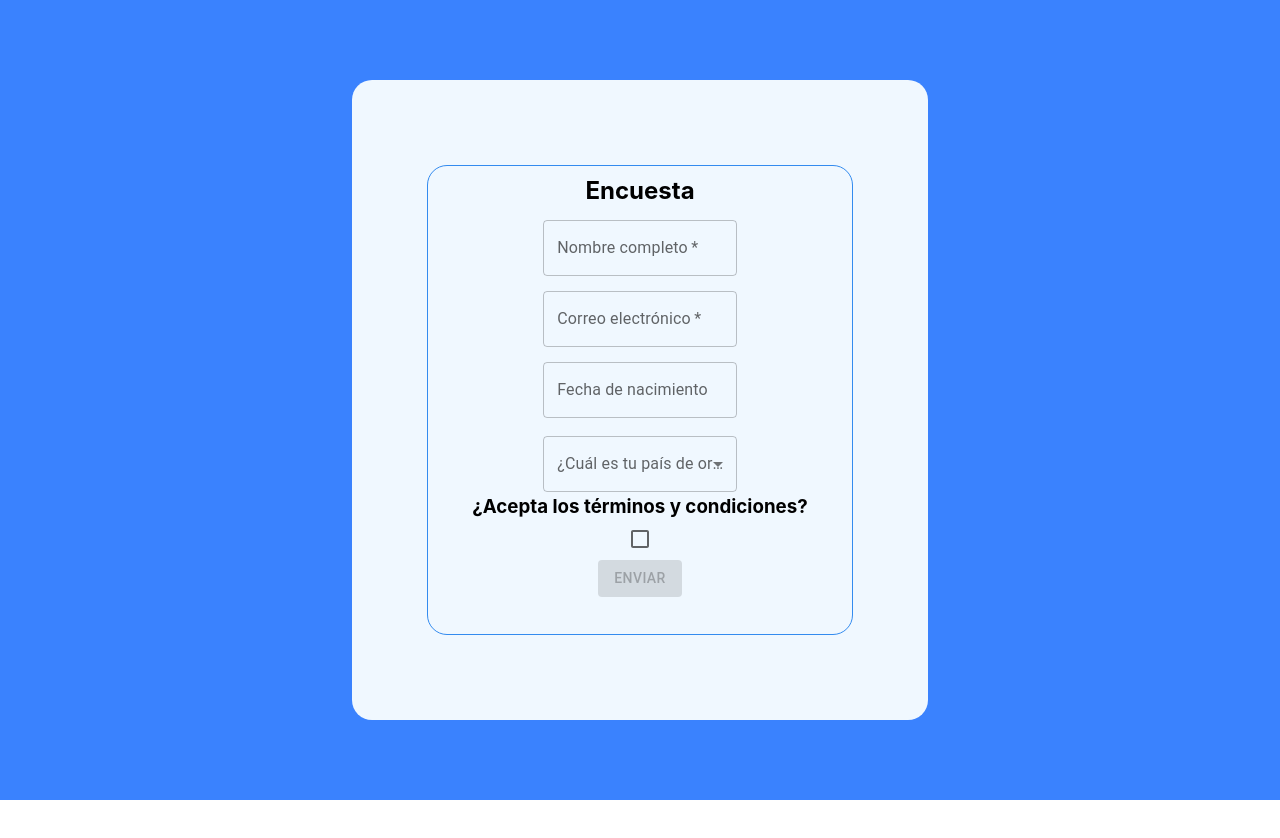
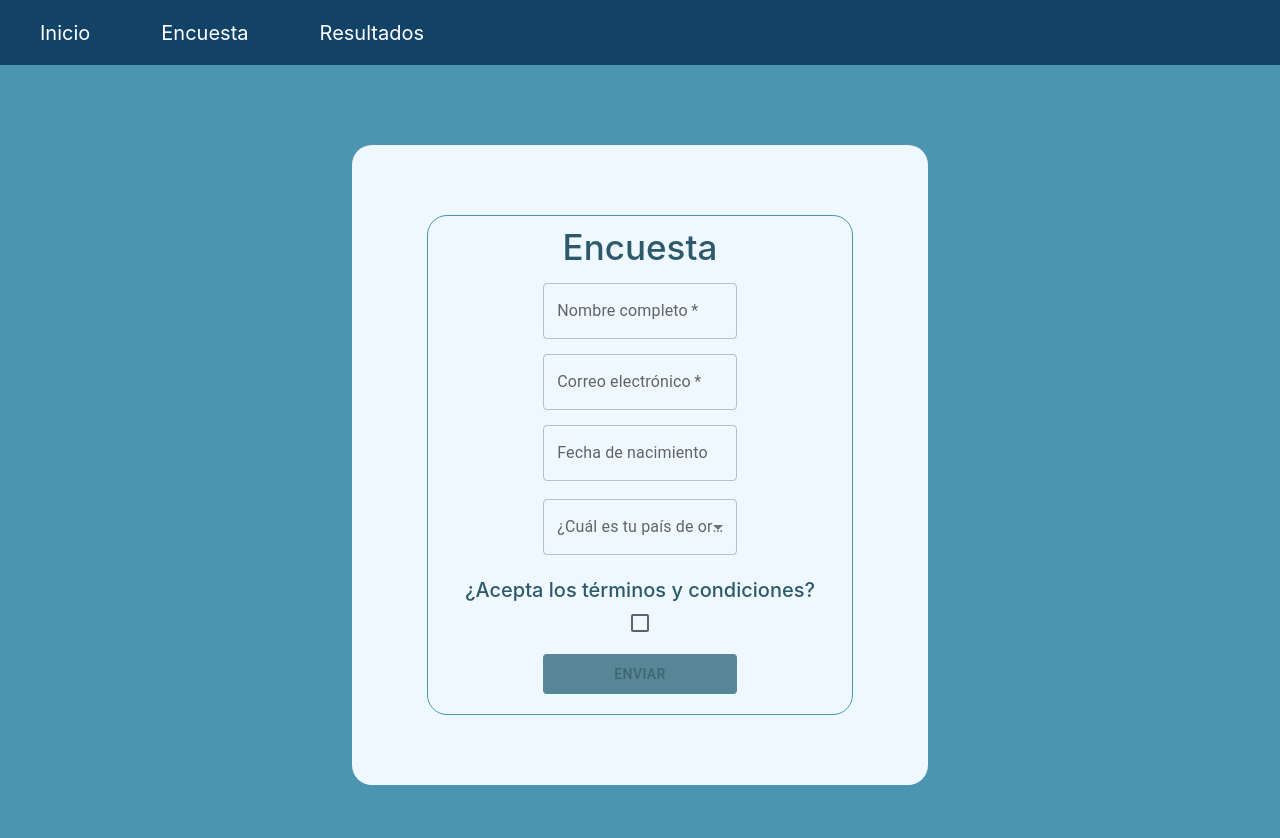
Before and after one commit to LautaroLesni/encuestas-app, a React (Create React App) app: page /encuesta in a window 1280 px wide. Shown: the top 838 px of the page. Before the commit the page ends 800 px from the top, so only its background shows below. Built offline with nearby package versions, Linux system fonts and the light colour scheme.

Commit message:
add basic styles and navbar to every component

```diff
--- a/src/components/Encuestas.jsx
+++ b/src/components/Encuestas.jsx
@@ -2,6 +2,7 @@ import React from "react";
 import { onGetEncuesta } from "../firebase/firebase-config";
 import { useState, useEffect } from "react";
 import s from './Encuestas.module.css'
+import { Link } from "react-router-dom";
 
 
 const Encuestas = () => {
@@ -24,6 +25,12 @@ const Encuestas = () => {
 
     return (
         <div className={s.outterDIV}>
+            {!encuestas ? <h1>Loading...</h1> : encuestas.length < 1 ?
+            <div className={s.sinEncuestas}>
+                <h1>No se encontraron resultados de la encuesta, presiona el botón para crear una</h1>
+                <Link to='/encuesta'>Realizar encuesta</Link>
+                </div>
+                :
                 <div className={s.tablecontainer}>
                     <table>
                         <thead><tr>
@@ -35,7 +42,7 @@ const Encuestas = () => {
                         </tr>
                         </thead>
                         <tbody>
-                {encuestas.length > 0 ?  encuestas?.map(encuesta => (
+                            {encuestas.length > 0 && encuestas?.map(encuesta => (
                                 <tr key={encuesta.id}>
                                     <td>{encuesta.full_name}</td>
                                     <td>{encuesta.email}</td>
@@ -43,10 +50,11 @@ const Encuestas = () => {
                                     <td>{encuesta.country_of_origin}</td>
                                     <td>{encuesta.terms_and_conditions ? 'Aceptado' : 'Rechazado'}</td>
                                 </tr>
-            )) : !encuestas ? <h1>Loading...</h1> : <h1>No hay encuestas cargadas en la base de datos, para poder crearlas presiona este botón</h1>}
+                            ))}
                         </tbody>
                     </table>
-        </div>
+                </div>}
+
         </div>
     )
 }
--- a/src/components/Encuestas.module.css
+++ b/src/components/Encuestas.module.css
@@ -48,3 +48,14 @@
   form * {
     font-size: 28px;
   }
+  .sinEncuestas h1{
+    color: white;
+    margin:20px
+  }
+  .sinEncuestas a{
+    background-color: rgb(5, 62, 90);
+    padding: 15px;
+    color: white;
+    border-radius: 10px;
+    text-decoration: none;
+  }
--- a/src/components/Form.jsx
+++ b/src/components/Form.jsx
@@ -178,7 +178,7 @@ const Form = () => {
                             case 'checkbox':
                                 return (
                                     <div key={form.label}>
-                                        <h3>{form.label}</h3>
+                                        <h3 className={s.terms_and_conditions}>{form.label}</h3>
                                         <Checkbox
                                             name="terms_and_conditions"
                                             checked={input.terms_and_conditions}
@@ -190,7 +190,7 @@ const Form = () => {
                             case 'submit':
                                 return (
                                     <div key={form.label}>
-                                        <Button onClick={handleSubmit} variant="contained" disabled={input.terms_and_conditions ? false : true}>{form.label}</Button>
+                                        <Button style={{width:'48%', height:'40px', backgroundColor:'#578797', margin:'10px'}} onClick={handleSubmit} variant="contained" disabled={input.terms_and_conditions ? false : true}>{form.label}</Button>
                                         <h2>{form.name}</h2>
                                     </div>
                                 )
--- a/src/components/Form.module.css
+++ b/src/components/Form.module.css
@@ -1,5 +1,5 @@
 .outterDIV{
-    background-color: rgb(58, 130, 254);
+    background-color: #4c95b0;
     width: 100%;
     height: 100vh;
     display:flex;
@@ -16,9 +16,25 @@
     border-radius: 20px;
 }
 .formDIV{
+    display: flex;
+    flex-direction: column;
+    justify-content: center;
     padding: 10px;
-    border: 1.5px solid rgb(51, 139, 239);
+    border: 1.5px solid #4c95b0;
     border-radius: 20px;
     width: 70%;
-    height: 70%;
+    height: fit-content;
 }
+.formDIV h2{
+    position: relative;
+    top: -4%;
+    font-size: 35px;
+    font-weight: 500;
+    color: #2c5a6b;
+}
+.terms_and_conditions{
+    margin-top: 20px;
+    font-size: 20px;
+    font-weight: 500;
+    color: #2c5a6b;
+}
--- a/src/components/HomeIndex.jsx
+++ b/src/components/HomeIndex.jsx
@@ -1,9 +1,10 @@
 import React from "react";
 import { Link } from "react-router-dom";
+import s from './HomeIndex.module.css'
 
 const HomeIndex = () =>{
     return (
-        <div>
+        <div className={s.outterDIV}>
             <h1>Hola, bienvenido a la app de encuestas!</h1>
             <h4>{`Esta aplicación es parte de una prueba técnica para el puesto de desarrollador Front End de Luan, así que agradezco la oportunidad y espero que sea de su agrado :)`}</h4>
             <h2>Presiona el botón para iniciar la encuesta</h2>
--- /dev/null
+++ b/src/components/HomeIndex.module.css
@@ -0,0 +1,21 @@
+.outterDIV{
+    background-color: #4c95b0;
+    width: 100%;
+    height: 93.3vh;
+    display: flex;
+    align-items: center;
+    justify-content: center;
+    flex-direction: column;
+}
+.outterDIV h1{
+    margin: 20px;
+    color: white
+}
+.outterDIV h2{
+    margin: 20px;
+    color: white
+}
+.outterDIV h4{
+    margin: 20px;
+    color: white
+}
--- /dev/null
+++ b/src/components/Navbar.jsx
@@ -0,0 +1,17 @@
+import React from "react";
+import s from './Navbar.module.css'
+import { Link } from "react-router-dom";
+
+const Navbar = () =>{
+    return (
+        <div className={s.NavbarDIV}>
+            <ul>
+                <li><Link to='/'>Inicio</Link></li>
+                <li><Link to='/encuesta'>Encuesta</Link></li>
+                <li><Link to='/resultados'>Resultados</Link></li>
+            </ul>
+        </div>
+    )
+}
+
+export default Navbar
--- /dev/null
+++ b/src/components/Navbar.module.css
@@ -0,0 +1,28 @@
+.NavbarDIV{
+    display: flex;
+    width: 100%;
+    height: 65px;
+    background-color: rgb(19, 66, 103);
+}
+.NavbarDIV ul{
+    display: flex;
+    align-items: center;
+    justify-content: space-between;
+    background-color: rgb(19, 66, 103);
+    width: 30%;
+}
+.NavbarDIV li{
+    list-style: none;
+}
+.NavbarDIV li a{
+    list-style: none;
+    color: white;
+    text-decoration: none;
+    font-size: 20px;
+    font-weight: 400;
+    transition: 0.3s;
+}
+.NavbarDIV li a:hover{
+    font-size: 22px;
+    transition: 0.3s;
+}
--- a/src/routes/Encuesta.jsx
+++ b/src/routes/Encuesta.jsx
@@ -1,9 +1,11 @@
 import React from "react";
 import Form from "../components/Form";
+import Navbar from "../components/Navbar";
 
 const Encuesta = () =>{
     return (
         <div>
+            <Navbar />
             <Form />
         </div>
     )
--- a/src/routes/Home.jsx
+++ b/src/routes/Home.jsx
@@ -1,9 +1,11 @@
 import React from "react";
 import HomeIndex from "../components/HomeIndex";
+import Navbar from "../components/Navbar";
 
 const Home = () =>{
     return (
         <div>
+            <Navbar />
             <HomeIndex />
         </div>
     )
--- a/src/routes/Resultados.jsx
+++ b/src/routes/Resultados.jsx
@@ -1,9 +1,11 @@
 import React from "react";
 import Encuestas from "../components/Encuestas";
+import Navbar from "../components/Navbar";
 
 const Resultados = () =>{
     return (
         <div>
+            <Navbar />
             <Encuestas />
         </div>
     )
```
Lines whose indentation alone changed are shown as unchanged.
